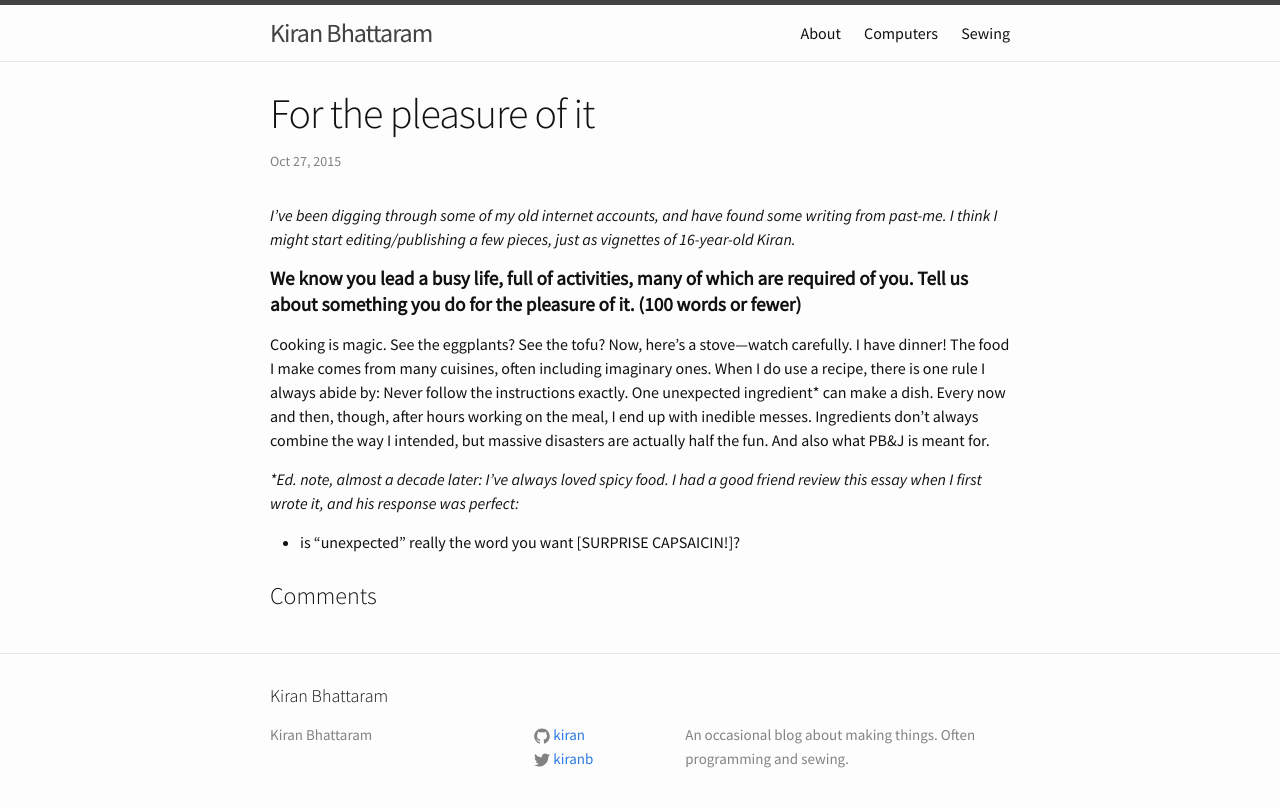
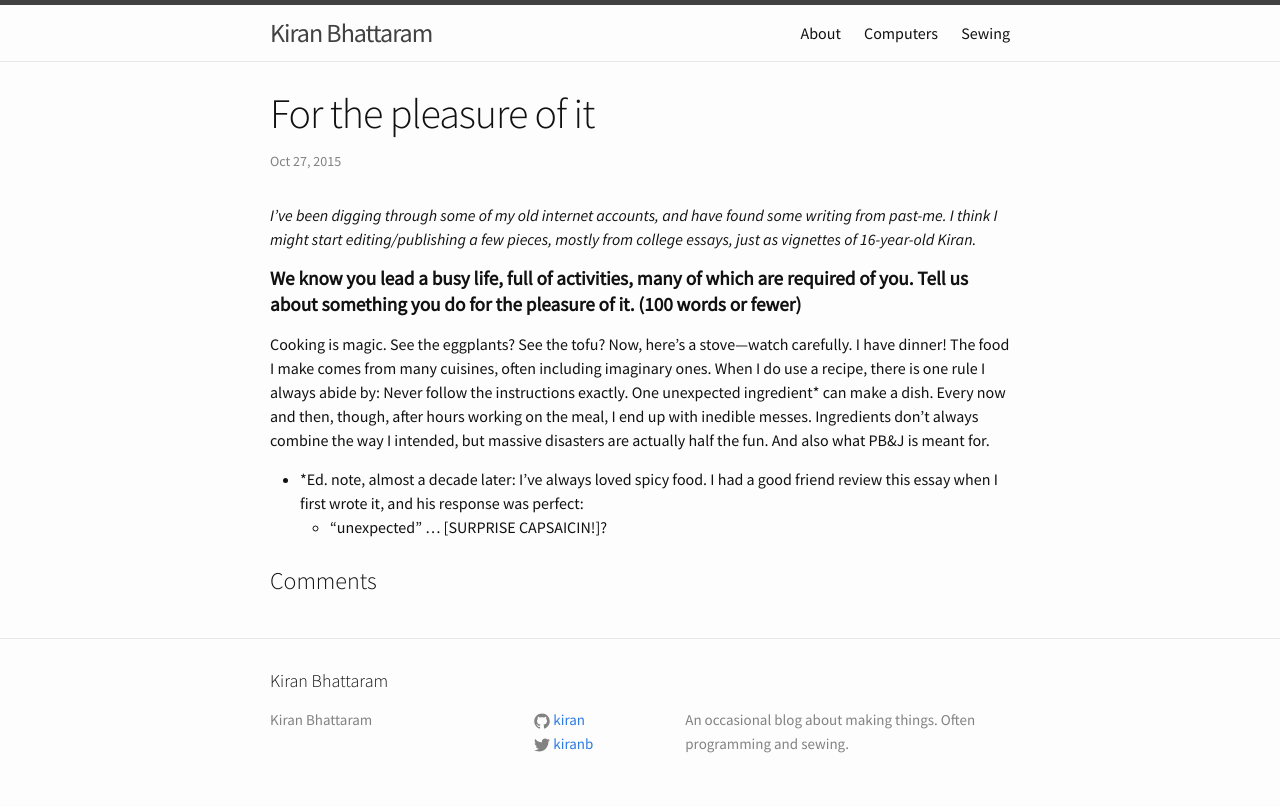
Before and after one commit to kiran/kiran.github.io, a Jekyll site: the page built from _posts/2015-10-27-notes-on-cooking.md, in a window 1280 px wide. Shown: the top 807 px of the page. Built offline with Jekyll 4.4.1, drawn with Linux system fonts in a browser that asks for light colours.

Commit message:
edit some formatting in the cooking essay

```diff
--- a/_posts/2015-10-27-notes-on-cooking.md
+++ b/_posts/2015-10-27-notes-on-cooking.md
@@ -6,11 +6,11 @@ category: writing
 tags: [college-essays, writing]
 ---
 
-*I've been digging through some of my old internet accounts, and have found some writing from past-me. I think I might start editing/publishing a few pieces, just as vignettes of 16-year-old Kiran.*
+*I've been digging through some of my old internet accounts, and have found some writing from past-me. I think I might start editing/publishing a few pieces, mostly from college essays, just as vignettes of 16-year-old Kiran.*
 
 <big>**We know you lead a busy life, full of activities, many of which are required of you. Tell us about something you do for the pleasure of it. (100 words or fewer)**<big>
 
 Cooking is magic. See the eggplants? See the tofu? Now, here's a stove—watch carefully. I have dinner! The food I make comes from many cuisines, often including imaginary ones. When I do use a recipe, there is one rule I always abide by: Never follow the instructions exactly. One unexpected ingredient* can make a dish. Every now and then, though, after hours working on the meal, I end up with inedible messes. Ingredients don't always combine the way I intended, but massive disasters are actually half the fun. And also what PB&J is meant for.
 
-**Ed. note, almost a decade later: I've always loved spicy food. I had a good friend review this essay when I first wrote it, and his response was perfect:*
-  - is "unexpected" really the word you want [SURPRISE CAPSAICIN!]?
+- *Ed. note, almost a decade later: I've always loved spicy food. I had a good friend review this essay when I first wrote it, and his response was perfect:
+  - "unexpected" ... [SURPRISE CAPSAICIN!]?
```
